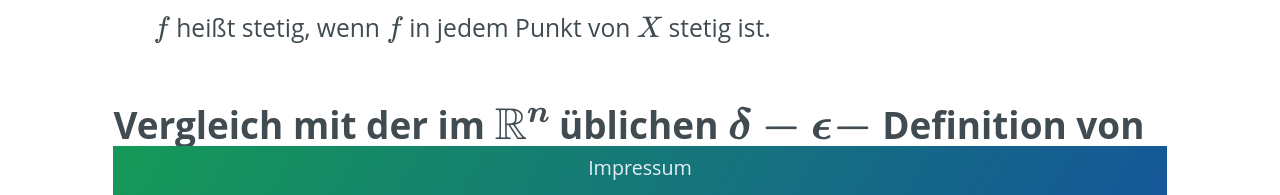
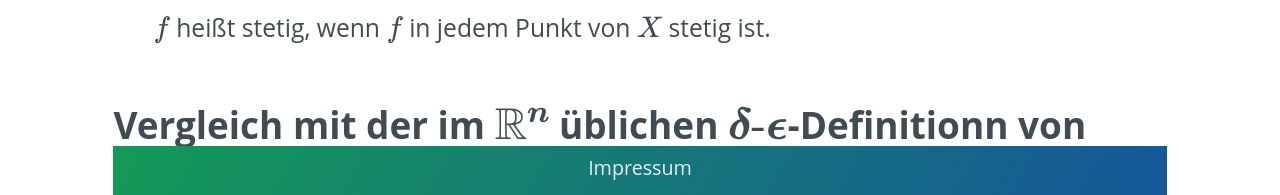
Before and after one commit to cs-LA/home, a Jekyll site: the page built from Topologie/index.md, in a window 1280 px wide. Shown: the part 2285-2480 px from the top of the page. Built offline with Jekyll 4.4.1, drawn with Linux system fonts in a browser that asks for light colours; our own code applies the rules of GitHub Pages for plain Markdown files.

Commit message:
Update index.md

```diff
--- a/Topologie/index.md
+++ b/Topologie/index.md
@@ -49,7 +49,7 @@ $$
 >
 > $f$ heißt stetig, wenn $f$ in jedem Punkt von $X$ stetig ist.
 
-### Vergleich mit der im $\boldsymbol{\mathbb{R}^n}$ üblichen $\boldsymbol{\delta-\epsilon-}$ Definition von Stetigkeit
+### Vergleich mit der im $\boldsymbol{\mathbb{R}^n}$ üblichen $\boldsymbol{\delta\text{-}\epsilon}$-Definitionn von Stetigkeit
 
 > Eine Abbildung $f \colon \mathbb{R}^n \to \mathbb{R}^m$ ist genau dann stetig in $x_0$, wenn folgende Bedingung erfüllt ist:
 
```
